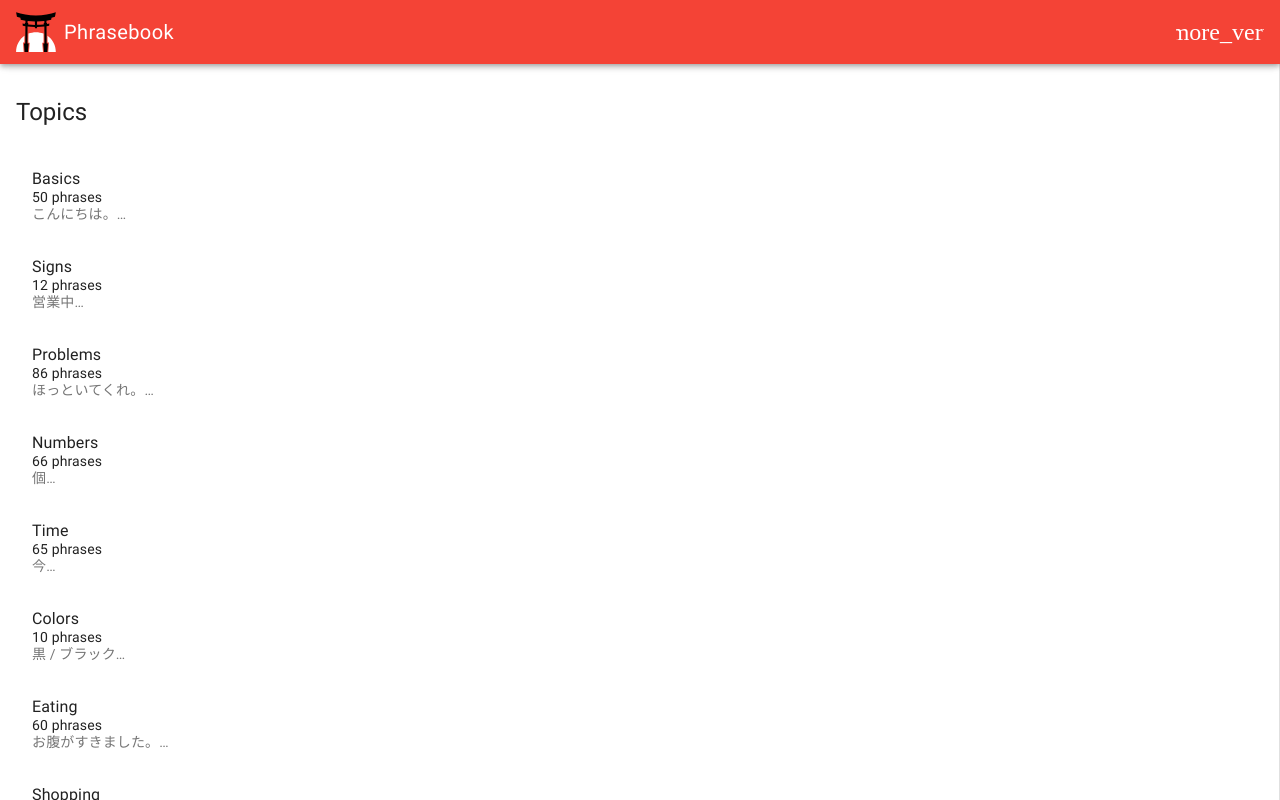
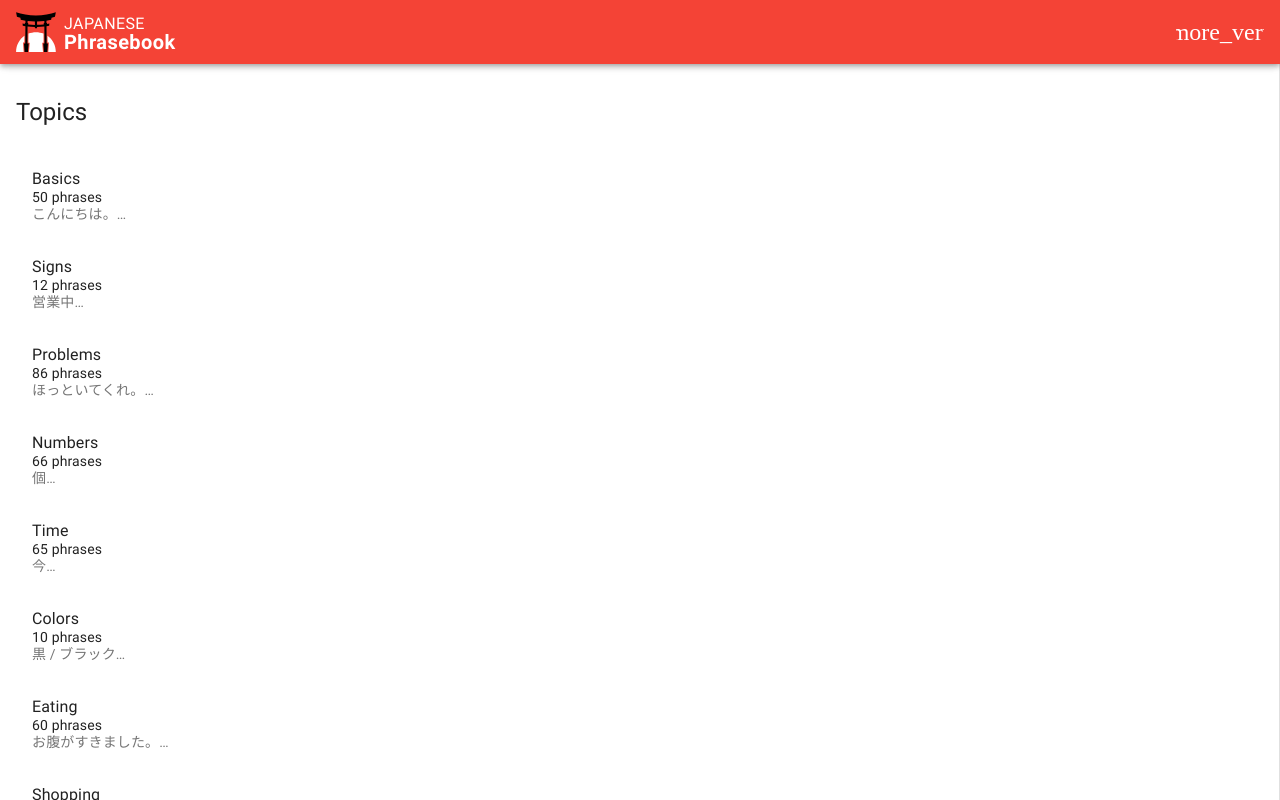
Before and after one commit to Lorti/phrasebook, a Vue app: page / in a window 1280 px wide. Shown: the top 800 px of the page. Built offline with nearby package versions, Linux system fonts and the light colour scheme; a web font is replaced by a local one.

Commit message:
Style title

```diff
--- a/src/App.vue
+++ b/src/App.vue
@@ -3,7 +3,7 @@
     <md-app-toolbar class="md-primary">
       <router-link class="title" to="/">
         <img class="logo" src="/static/logo.svg" alt="Logo">
-        <span class="md-title">Phrasebook</span>
+        <span class="md-title"><span>Japanese</span> Phrasebook</span>
       </router-link>
 
       <div class="md-toolbar-section-end">
@@ -195,4 +195,17 @@ export default {
     display: flex;
     align-items: center;
   }
+
+  .md-toolbar .md-title {
+    max-width: 7.5em;
+    font-weight: bold;
+    line-height: 1;
+    white-space: normal;
+
+    span {
+      font-size: 16px;
+      font-weight: normal;
+      text-transform: uppercase;
+    }
+  }
 </style>
```
Also changed, not shown: static/logo.svg.
